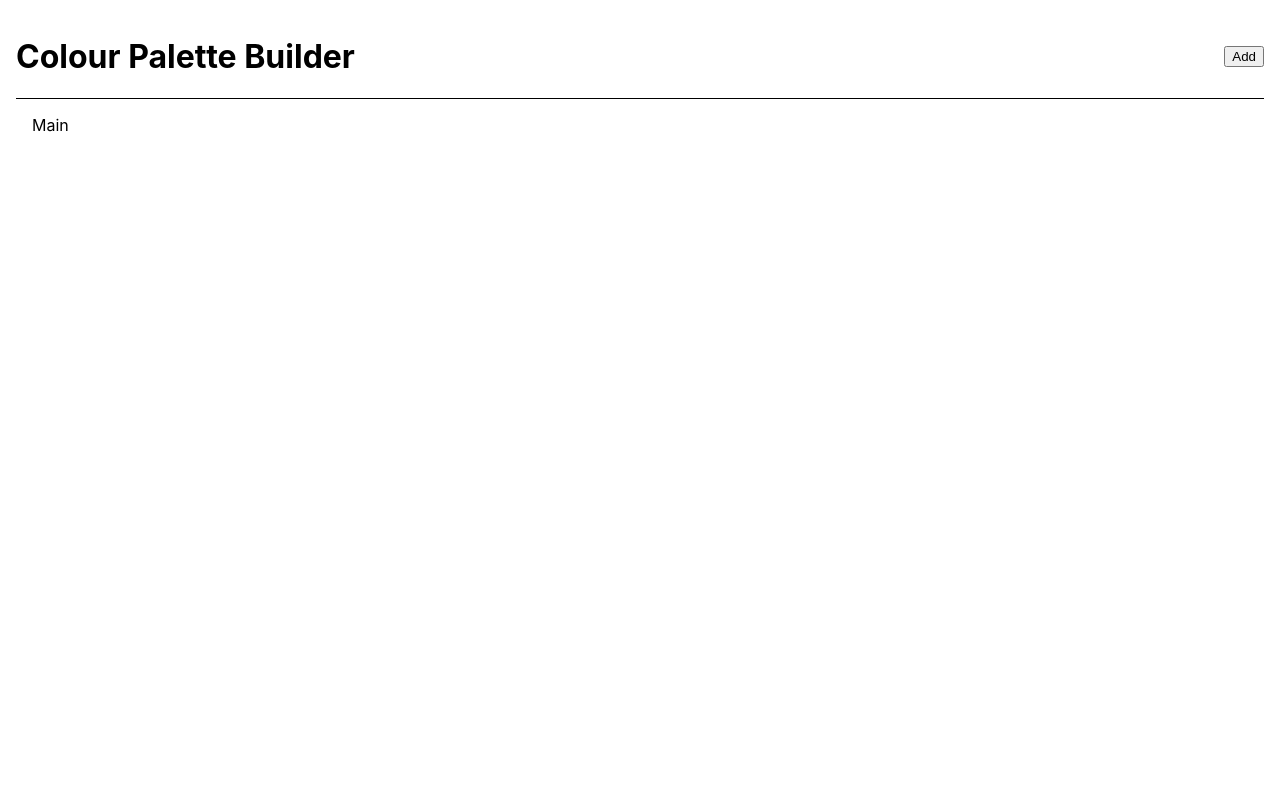
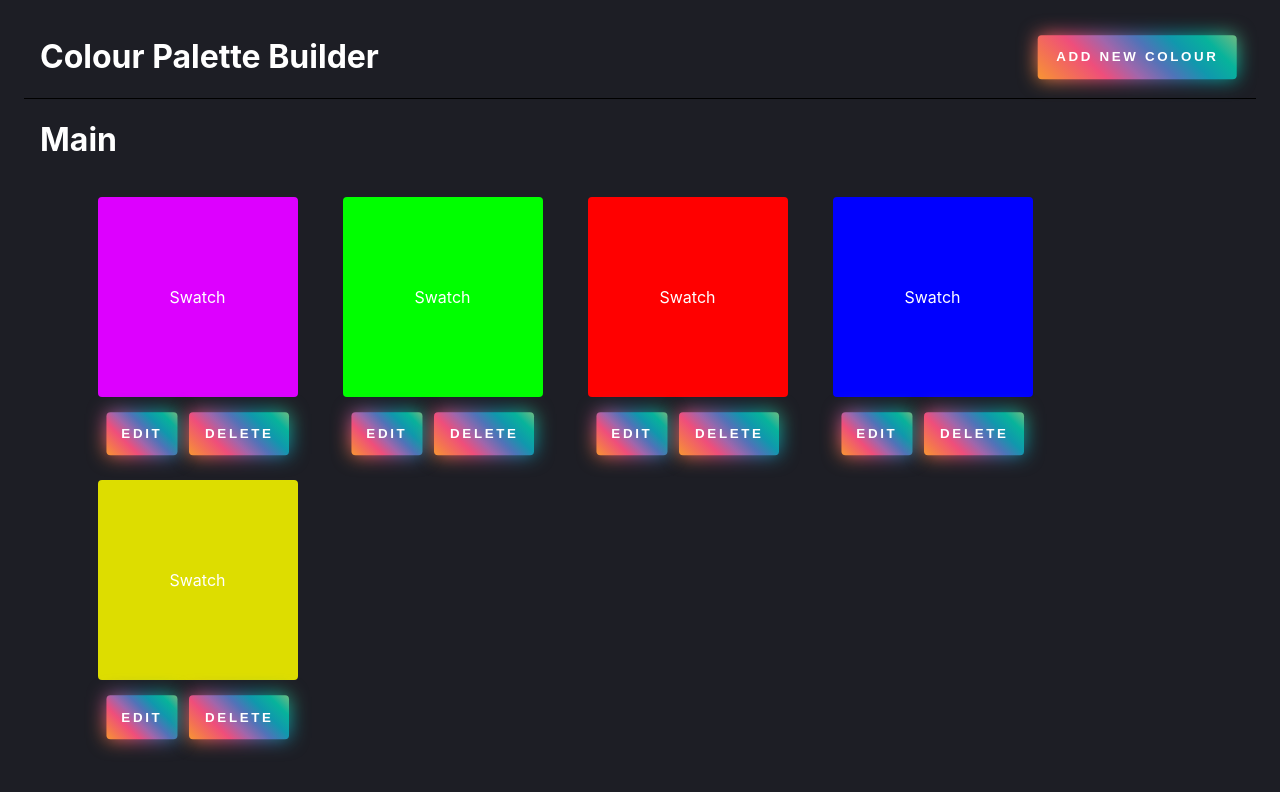
Before and after one commit to lisawagner/colour-palette-firebase9, a React (Create React App) app: page / in a window 1280 px wide. Shown: the top 792 px of the page. Built offline with nearby package versions, Linux system fonts and the light colour scheme.

Commit message:
feat: create base colour palette app

```diff
--- a/src/components/Footer/Footer.module.css
+++ b/src/components/Footer/Footer.module.css
@@ -1,4 +1,5 @@
 .footerWrap {
-  margin: 1rem;
+  margin: 1rem auto;
+  width: 1200px;
   border-top: 1px solid black;
 }
--- a/src/components/Header/Header.js
+++ b/src/components/Header/Header.js
@@ -1,12 +1,16 @@
 import React from 'react'
+
 // styles
 import styles from './Header.module.css'
 
 const Header = () => {
+  const handleAdd = () => {
+    console.log('handleAdd clicked.');
+  }
   return (
     <div className={styles.headerWrap}>
-      <h1>Colour Palette Builder</h1>
-      <button>Add</button>
+        <h1 className={styles.headerTitle}>Colour Palette Builder</h1>
+        <button className={styles.rainbowButton} onClick={handleAdd}>Add New Colour</button>
     </div>
   )
 }
--- a/src/components/Header/Header.module.css
+++ b/src/components/Header/Header.module.css
@@ -1,9 +1,94 @@
 .headerWrap {
   display: flex;
-  flex-direction: col;
+  flex-direction: column;
   justify-content: space-between;
   align-items: center;
-  margin: 1rem;
+  padding: 0 1rem;
+  margin: 1rem auto;
+  max-width: 1200px;
 
+  text-align: center;
   border-bottom: 1px solid black;
 }
+
+/* Button */
+.rainbowButton {
+  margin-bottom: 2rem;
+  border: none;
+  padding: 1em;
+  outline: none;
+  color: white;
+  text-transform: uppercase;
+  font-weight: 900;
+  font-style: 1.2em;
+  letter-spacing: 0.2em;
+  position: relative;
+  z-index: 1;
+  cursor: pointer;
+  background: none;
+}
+.rainbowButton:before, .rainbowButton:after {
+  position: absolute;
+  top: 50%;
+  left: 50%;
+  border-radius: 4px;
+  transform: translateX(-50%) translateY(-50%);
+  width: 105%;
+  height: 105%;
+  content: "";
+  z-index: -2;
+  background-size: 400% 400%;
+  background: linear-gradient(45deg, #f79533, #f37055, #ef4e7b, #a166ab, #5073b8, #1098ad, #07b39b, #6fba82);
+}
+.rainbowButton:before {
+  filter: blur(7px);
+  transition: all 0.25s ease;
+  -webkit-animation: pulse 10s infinite ease;
+          animation: pulse 10s infinite ease;
+}
+.rainbowButton:after {
+  filter: blur(0.3px);
+}
+.rainbowButton:hover:before {
+  width: 115%;
+  height: 115%;
+}
+.rainbowButton:hover:after {
+  background: rgba(0, 0, 0, 0.84);
+}
+
+@-webkit-keyframes pulse {
+  from {
+    filter: blur(7px);
+  }
+  50% {
+    filter: blur(10px);
+  }
+  to {
+    filter: blur(7px);
+  }
+}
+
+@keyframes pulse {
+  from {
+    filter: blur(7px);
+  }
+  50% {
+    filter: blur(10px);
+  }
+  to {
+    filter: blur(7px);
+  }
+}
+
+/* MEDIA QUERIES */
+@media (min-width: 767px) {
+  .headerWrap {
+    flex-direction: row;
+    margin: 1rem auto;
+  }
+  .rainbowButton {
+    margin-right: 0.5rem;
+    margin-bottom: 0;
+  }
+}
--- a/src/components/Main/Main.js
+++ b/src/components/Main/Main.js
@@ -1,10 +1,74 @@
 import styles from './Main.module.css'
+import Swatch from '../Swatch/Swatch'
+
 
 const Main = () => {
+
+
+  const handleEdit = () => {
+    console.log('handleEdit clicked.');
+  }
+  const handleDelete = () => {
+    console.log('handleDelete clicked.');
+  }
+
   return (
     <div className={styles.mainWrap}>
-      Main
+      <h1>Main</h1>
 
+      <ul className={styles.cardsContainer}>
+
+        <li className={styles.mainCardWrap}>
+          <div className={styles.swatchDiv}>
+            <Swatch colour="#d0f" />
+          </div>
+          <div className={styles.mainSwatchBtns}>
+            <button className='rainbowButton' onClick={handleEdit}>Edit</button>
+            <button className='rainbowButton' onClick={handleDelete}>Delete</button>
+          </div>
+        </li>
+
+        <li className={styles.mainCardWrap}>
+          <div className={styles.swatchDiv}>
+            <Swatch colour="#0f0" />
+          </div>
+          <div className={styles.mainSwatchBtns}>
+            <button className='rainbowButton' onClick={handleEdit}>Edit</button>
+            <button className='rainbowButton' onClick={handleDelete}>Delete</button>
+          </div>
+        </li>
+
+        <li className={styles.mainCardWrap}>
+          <div className={styles.swatchDiv}>
+            <Swatch colour="#F00" />
+          </div>
+          <div className={styles.mainSwatchBtns}>
+            <button className='rainbowButton' onClick={handleEdit}>Edit</button>
+            <button className='rainbowButton' onClick={handleDelete}>Delete</button>
+          </div>
+        </li>
+
+        <li className={styles.mainCardWrap}>
+          <div className={styles.swatchDiv}>
+            <Swatch colour="#00f" />
+          </div>
+          <div className={styles.mainSwatchBtns}>
+            <button className='rainbowButton' onClick={handleEdit}>Edit</button>
+            <button className='rainbowButton' onClick={handleDelete}>Delete</button>
+          </div>
+        </li>
+
+        <li className={styles.mainCardWrap}>
+          <div className={styles.swatchDiv}>
+            <Swatch colour="#DD0"/>
+          </div>
+          <div className={styles.mainSwatchBtns}>
+            <button className='rainbowButton' onClick={handleEdit}>Edit</button>
+            <button className='rainbowButton' onClick={handleDelete}>Delete</button>
+          </div>
+        </li>
+
+      </ul>
     </div>
   )
 }
--- a/src/components/Main/Main.module.css
+++ b/src/components/Main/Main.module.css
@@ -1,3 +1,49 @@
 .mainWrap {
-  margin: 1rem 2rem;
+  margin: 1rem auto;
+  max-width: 1200px;
+  padding: 0 1rem 0 1rem;
 }
+
+.cardsContainer {
+  display: flex;
+  /* flex-direction: column; */
+  align-items: center;
+
+
+
+  flex-wrap: wrap;
+  gap: 10px;
+
+}
+.cardsContainer > li {
+  flex-basis: 235px;
+  position: relative;
+  cursor: pointer;
+}
+.cardsContainer::after {
+  content: "";
+  flex-basis: 235px;
+}
+
+.mainCardWrap {
+  /* display: flex;
+  flex-direction: column;
+  justify-content: center;
+  align-items: center; */
+
+  object-fit: cover;
+  width: 100%;
+  height: 100%;
+  vertical-align: middle;
+  border-radius: 5px;
+}
+.swatchDiv {
+  display: flex;
+  justify-content: center;
+}
+.mainSwatchBtns {
+  display: flex;
+  column-gap: 1rem;
+  justify-content: center;
+  align-items: center;
+}
--- /dev/null
+++ b/src/components/Swatch/Swatch.js
@@ -0,0 +1,24 @@
+// import styles from './Swatch.module.css'
+
+import { findByLabelText } from "@testing-library/react"
+
+const Swatch = ({ colour }) => {
+  const style = {
+    height: 200,
+    width: 200,
+    margin: "1rem",
+    borderRadius: "4px",
+    background: colour,
+    display: "flex",
+    justifyContent: "center",
+    alignItems: "center"
+  }
+
+  return (
+    // {`text-white py-2 px-4 rounded ${styles[props.bgColor]}`}
+    // <span className={styles.swatchShape}>
+    <span style={style}>Swatch</span>
+  )
+}
+
+export default Swatch
--- a/src/index.css
+++ b/src/index.css
@@ -1,5 +1,9 @@
 body {
   margin: 0;
+  width: 100%;
+  height: 100%;
+  background: #1D1E25;
+  color: white;
   font-family: -apple-system, BlinkMacSystemFont, 'Segoe UI', 'Roboto', 'Oxygen',
     'Ubuntu', 'Cantarell', 'Fira Sans', 'Droid Sans', 'Helvetica Neue',
     sans-serif;
@@ -11,3 +15,76 @@ code {
   font-family: source-code-pro, Menlo, Monaco, Consolas, 'Courier New',
     monospace;
 }
+
+ul {
+  list-style-type: none;
+}
+
+/* RAINBOW BUTTON */
+.rainbowButton {
+  border: none;
+  padding: 1em;
+  outline: none;
+  color: white;
+  text-transform: uppercase;
+  font-weight: 900;
+  font-style: 1.2em;
+  letter-spacing: 0.2em;
+  position: relative;
+  z-index: 1;
+  cursor: pointer;
+  background: none;
+}
+.rainbowButton:before, .rainbowButton:after {
+  position: absolute;
+  top: 50%;
+  left: 50%;
+  border-radius: 4px;
+  transform: translateX(-50%) translateY(-50%);
+  width: 105%;
+  height: 105%;
+  content: "";
+  z-index: -2;
+  background-size: 400% 400%;
+  background: linear-gradient(45deg, #f79533, #f37055, #ef4e7b, #a166ab, #5073b8, #1098ad, #07b39b, #6fba82);
+}
+.rainbowButton:before {
+  filter: blur(7px);
+  transition: all 0.25s ease;
+  -webkit-animation: pulse 10s infinite ease;
+          animation: pulse 10s infinite ease;
+}
+.rainbowButton:after {
+  filter: blur(0.3px);
+}
+.rainbowButton:hover:before {
+  width: 115%;
+  height: 115%;
+}
+.rainbowButton:hover:after {
+  background: rgba(0, 0, 0, 0.84);
+}
+
+@-webkit-keyframes pulse {
+  from {
+    filter: blur(7px);
+  }
+  50% {
+    filter: blur(10px);
+  }
+  to {
+    filter: blur(7px);
+  }
+}
+
+@keyframes pulse {
+  from {
+    filter: blur(7px);
+  }
+  50% {
+    filter: blur(10px);
+  }
+  to {
+    filter: blur(7px);
+  }
+}
```
Also changed, not shown: src/logo.svg (deleted).
